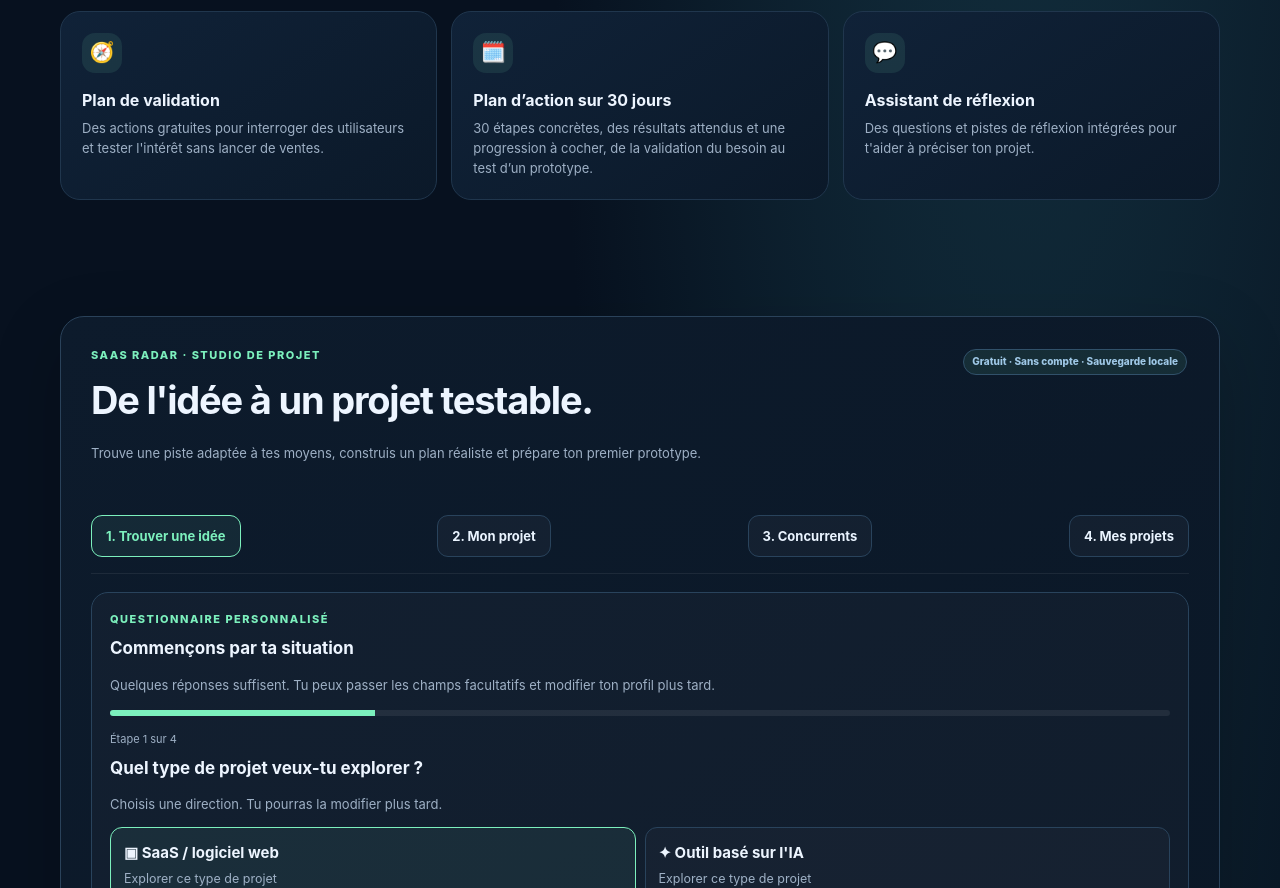
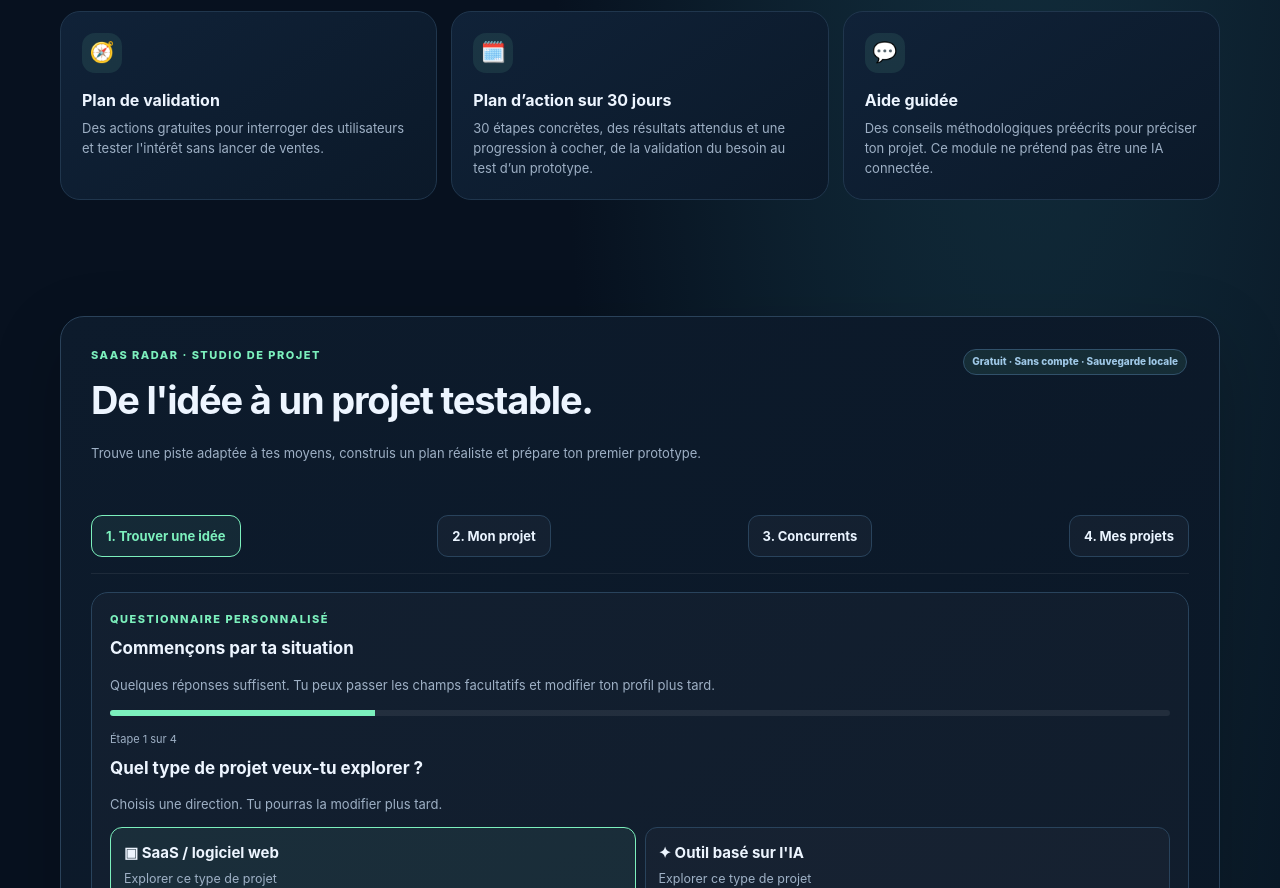
Before and after one commit to ecoastuce-studio/Boutik30, a plain HTML site: page index.html in a window 1280 px wide. Shown: the part 1056-1944 px from the top of the page. Drawn offline with Linux system fonts and the light colour scheme.

Commit message:
Clarify guided help is not a connected AI

```diff
--- a/index.html
+++ b/index.html
@@ -41,7 +41,7 @@
 <article class="feature"><div class="ico">📊</div><h3>Complétude du profil</h3><p>Un indicateur qui montre les informations renseignées, jamais une prédiction de réussite ou de chiffre d'affaires.</p></article>
 <article class="feature"><div class="ico">🧭</div><h3>Plan de validation</h3><p>Des actions gratuites pour interroger des utilisateurs et tester l'intérêt sans lancer de ventes.</p></article>
 <article class="feature"><div class="ico">🗓️</div><h3>Plan d’action sur 30 jours</h3><p>30 étapes concrètes, des résultats attendus et une progression à cocher, de la validation du besoin au test d’un prototype.</p></article>
-<article class="feature"><div class="ico">💬</div><h3>Assistant de réflexion</h3><p>Des questions et pistes de réflexion intégrées pour t'aider à préciser ton projet.</p></article>
+<article class="feature"><div class="ico">💬</div><h3>Aide guidée</h3><p>Des conseils méthodologiques préécrits pour préciser ton projet. Ce module ne prétend pas être une IA connectée.</p></article>
 </div></section>
 <section class="wrap section" id="outil"><div class="sectionhead"><div class="eyebrow">Ton espace de travail</div><h2>Construis ton radar personnel</h2><p>Réponds aux étapes. Tu obtiendras une première analyse structurée et un plan de progression adapté à tes contraintes.</p></div>
 <div class="builder"><aside class="steps" id="steps"><div class="stepitem active"><span class="stepnum">1</span><span>Ton idée</span></div><div class="stepitem"><span class="stepnum">2</span><span>Ton profil</span></div><div class="stepitem"><span class="stepnum">3</span><span>Tes moyens</span></div><div class="stepitem"><span class="stepnum">4</span><span>Ton objectif</span></div></aside>
```
